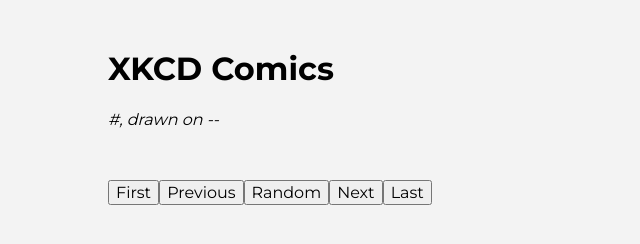
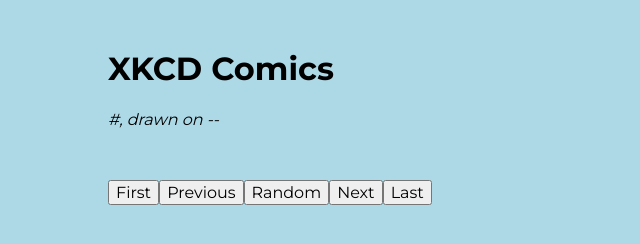
Before and after one commit to BYU-CS-260/lab-3-react-duane2222, a plain HTML site: page index.html in a window 1280 px wide. Shown: the whole page, without its empty margins (0-640 px from the left). Drawn offline with nearby package versions, Linux system fonts and the light colour scheme; no server answers.

Commit message:
Update styles.css

```diff
--- a/styles.css
+++ b/styles.css
@@ -2,7 +2,7 @@ body {
     font-family: 'Montserrat', sans-serif;
     font-size: 16px;
     padding: 20px 100px 0px 100px;
-    background: #f3f3f3;
+    background: #add8e6;
 }
 
 button {
```
